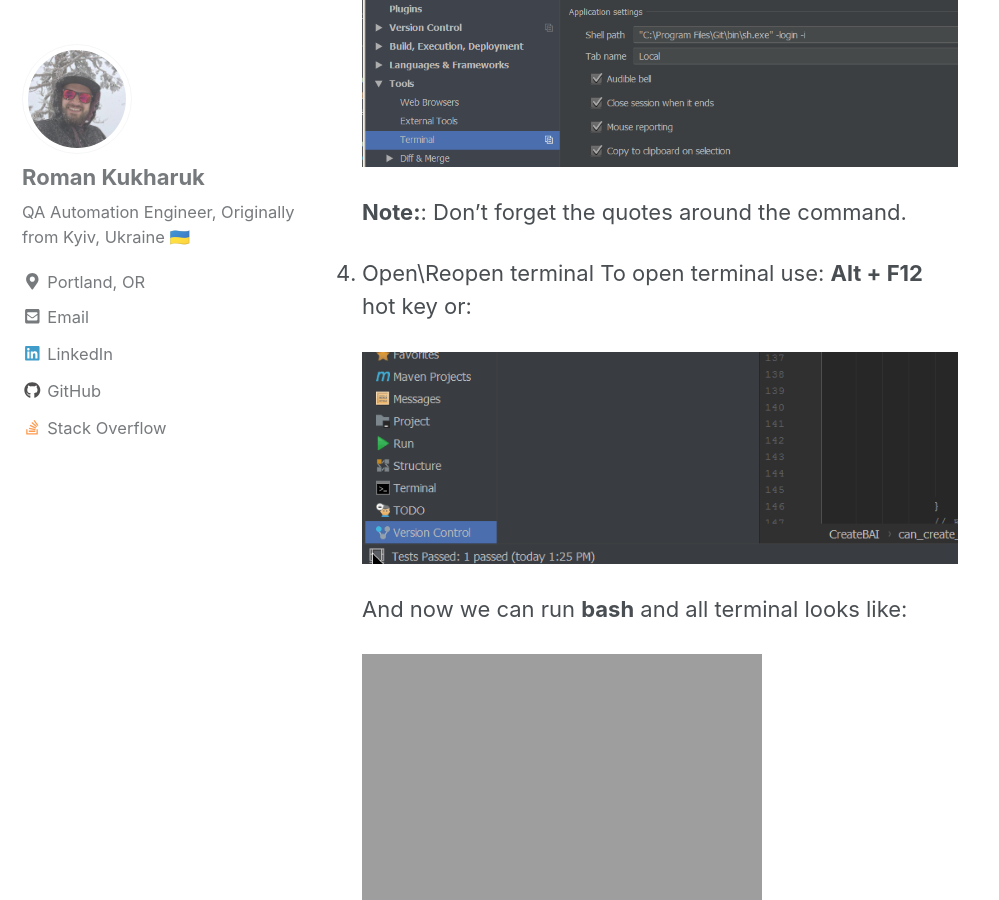
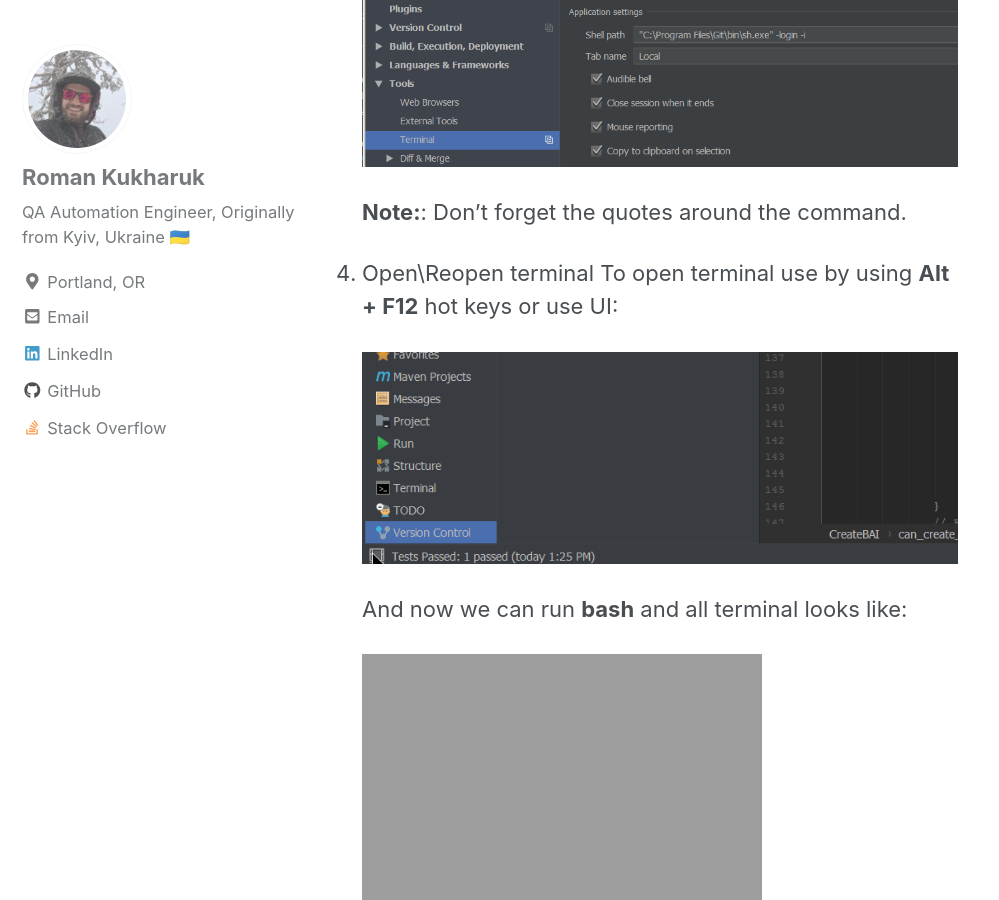
Before and after one commit to kyxap/kyxap.github.io, a Jekyll site: the page built from _posts/2018-03-05-how-to-configure-intellij-idea-with-bash.md, in a window 1280 px wide and 900 px high, scrolled down 2153 px. Shown: the whole window, without its empty margins (0-999 px from the left). Built offline with Jekyll 4.4.1, drawn with Linux system fonts in a browser that asks for light colours; nearby versions of some CDN libraries; emoji names are drawn with the system emoji font.

Commit message:
Update 2018-03-05-how-to-configure-intellij-idea-with-bash.md

```diff
--- a/_posts/2018-03-05-how-to-configure-intellij-idea-with-bash.md
+++ b/_posts/2018-03-05-how-to-configure-intellij-idea-with-bash.md
@@ -51,7 +51,7 @@
     **Note:**: Don't forget the quotes around the command.
 
 4. Open\Reopen terminal
-    To open terminal use: **Alt + F12** hot key or:
+    To open terminal use by using **Alt + F12** hot keys or use UI:
 
     ![open terminal]({{ site.url }}{{ site.baseurl }}/assets/images/idea-bash/open-terminal.gif)
 
```
